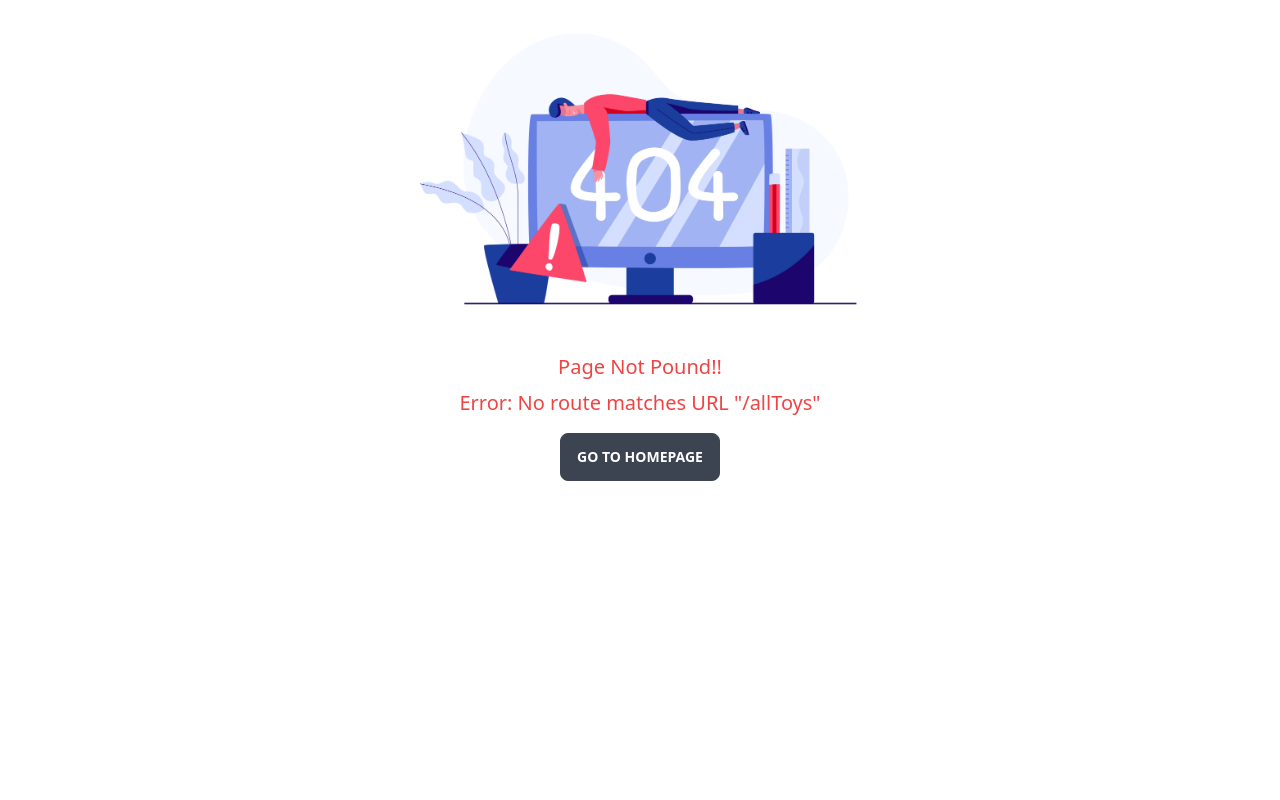
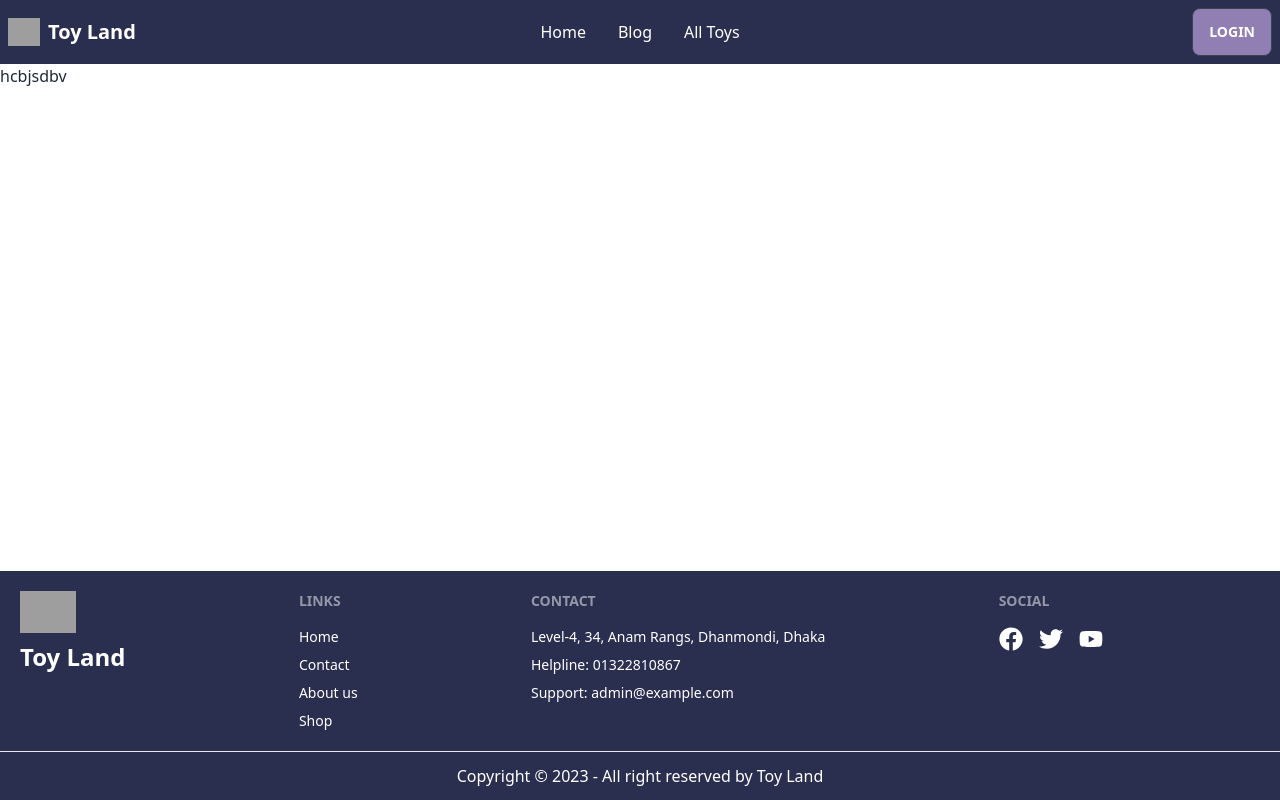
Before and after one commit to itsjahid01/toy-marketplace-client, a React (Vite) app: page /allToys in a window 1280 px wide. Built offline with nearby package versions, Linux system fonts and the light colour scheme; no server answers; grey boxes are pictures that could not be loaded.

Commit message:
route added

```diff
--- /dev/null
+++ b/src/pages/AddAToy.jsx
@@ -0,0 +1,11 @@
+import React from "react";
+
+const AddAToy = () => {
+  return (
+    <div>
+      <h2>dfsf</h2>
+    </div>
+  );
+};
+
+export default AddAToy;
--- /dev/null
+++ b/src/pages/AllToys.jsx
@@ -0,0 +1,11 @@
+import React from "react";
+
+const AllToys = () => {
+  return (
+    <div>
+      <h2>hcbjsdbv</h2>
+    </div>
+  );
+};
+
+export default AllToys;
--- /dev/null
+++ b/src/pages/MyToys.jsx
@@ -0,0 +1,11 @@
+import React from "react";
+
+const MyToys = () => {
+  return (
+    <div>
+      <h2>hvcjbj</h2>
+    </div>
+  );
+};
+
+export default MyToys;
```
Also changed, not shown: src/routes/Routes.jsx (+15 -0 lines).
